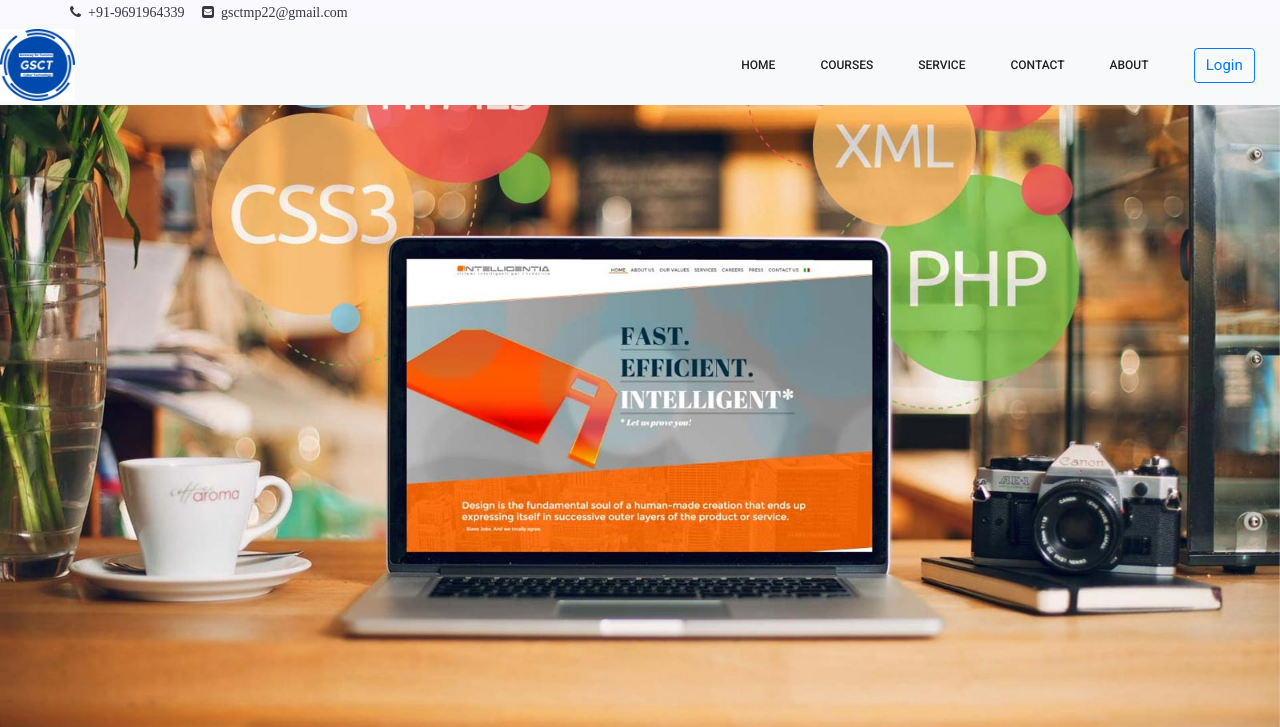
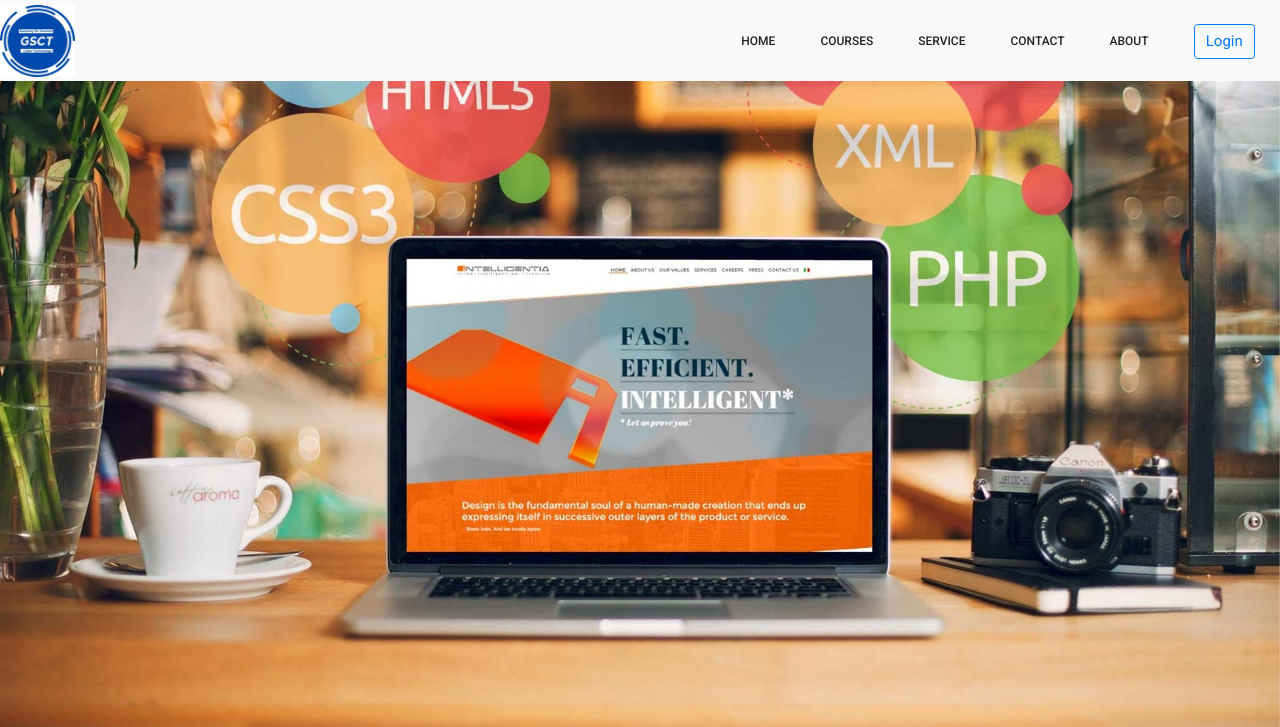
Before and after one commit to gsctmp22/gsctinstitute, a Django app: page / in a window 1280 px wide. Shown: the top 727 px of the page. Run offline with Django 3.2, Linux system fonts and the light colour scheme; some libraries are stand-ins or nearby versions.

```diff
--- a/template/app1/index.html
+++ b/template/app1/index.html
@@ -73,9 +73,7 @@
               <li><a href="https://www.linkedin.com/in/gsct-cyber-technology-6501721b8/"><i class="fa fa-linkedin" style="color:blue"></i></a></li>
 							<li><a href="https://www.youtube.com/channel/UCJY01lSVNnk-LmX5qgw7ZWg?view_as=subscriber"><i class="fa fa-youtube-play" style="color:red"></i></a></li> -->
 
-              <span class="text-dark fa fa-phone">&nbsp +91-9691964339</span> &nbsp &nbsp
-              <span class="text-dark fa fa-envelope-square">&nbsp gsctmp22@gmail.com</span> &nbsp &nbsp
-
+            <!-- <h1 style="font-family:sans-serif; " class="text-dark">GATEWAY FOR SUCCESS CYBER TECHNOLOGY</h1> -->
               {% if request.user.is_authenticated %}
                 <span class="fa fa-user text-primary float-right"> Logged In as : {{user.get_username|upper}}</span>
               {% endif %}
```
